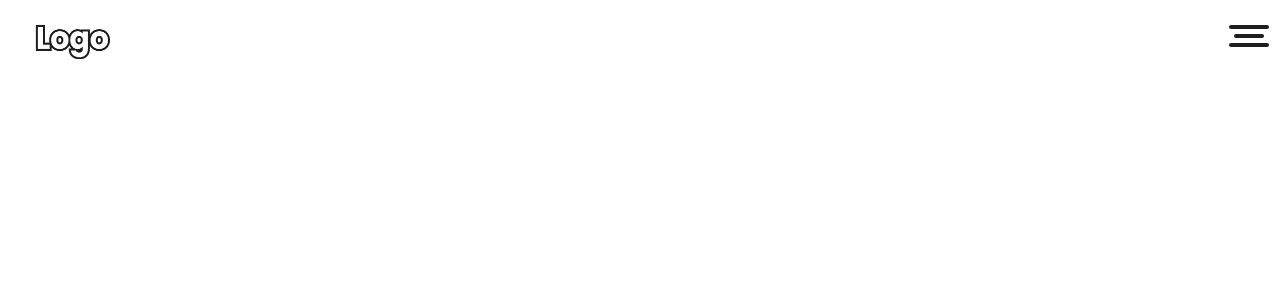
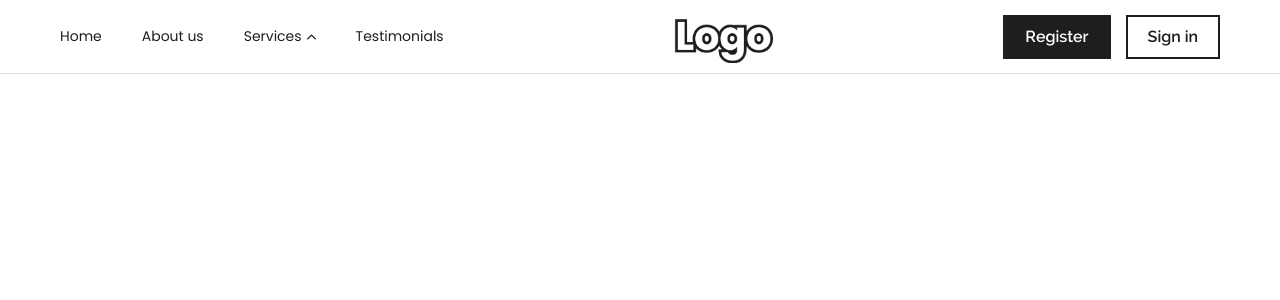
Before and after one commit to modeltoIT/responsive-header, a React (Vite) app: page / in a window 1280 px wide. Shown: the top 300 px of the page. Built offline with nearby package versions, Linux system fonts and the light colour scheme.

Commit message:
feat: add desktop responsive header

```diff
--- a/src/App.tsx
+++ b/src/App.tsx
@@ -1,11 +1,19 @@
 import { Header } from './components/Header';
-import { ThemeProvider } from 'styled-components';
+import styled, { ThemeProvider } from 'styled-components';
 import { theme } from './styles/theme.ts';
+
+const MainSection = styled.main`
+  height: 100vh;
+  width: 100vw;
+
+  padding-top: 7.5rem;
+`;
 
 function App() {
   return (
     <ThemeProvider theme={theme}>
-      <Header />;
+      <Header />
+      <MainSection />
     </ThemeProvider>
   );
 }
--- a/src/components/Header/Header.tsx
+++ b/src/components/Header/Header.tsx
@@ -1,24 +1,55 @@
-import { useState } from 'react';
+import { type MouseEventHandler, useState } from 'react';
 import styled from 'styled-components';
 
 import { CloseMenuIcon, HamburgerMenuIcon } from '../../assets';
 import logoIcon from '../../assets/logo.png';
 
 import { MobileMenu } from '../MobileMenu';
+import { Navigation } from '../Navigation';
+import { ButtonLink } from '../../shared/ButtonLink';
 
 const HeaderContainer = styled.header`
   position: fixed;
   top: 0;
   left: 0;
   right: 0;
-  z-index: 10;
+  z-index: 20;
+`;
 
+const HeaderDesktop = styled.div`
+  display: none;
+
+  @media screen and (min-width: ${({ theme }) => theme.breakpoints.large}) {
+    display: flex;
+    align-items: center;
+    justify-content: space-between;
+    gap: 2rem;
+    background-color: white;
+
+    padding: ${({ theme }) => theme.padding['header-large']};
+    border-bottom: 1px solid #ddd;
+  }
+`;
+
+const HeaderMobile = styled.div`
   display: flex;
   align-items: center;
   justify-content: space-between;
   padding: ${({ theme }) => theme.padding['header-small']};
+  background-color: ${({ theme }) => theme.colors.secondary};
 
-  background-color: ${({ theme }) => theme.colors.secondary};
+  @media screen and (min-width: ${({ theme }) => theme.breakpoints.large}) {
+    display: none;
+    align-items: center;
+    gap: 2rem;
+  }
+`;
+
+const BtnLinkContainer = styled.div`
+  display: flex;
+  gap: 1.5rem;
+
+  padding: ${({ theme }) => theme.padding.small};
 `;
 
 const LogoIcon = styled.img`
@@ -27,12 +58,21 @@ const LogoIcon = styled.img`
 
   height: 3.5rem;
   width: 7.5rem;
+
+  @media screen and (min-width: ${({ theme }) => theme.breakpoints.large}) {
+    height: 4.5rem;
+    width: max-content;
+  }
 `;
 
 const MenuButton = styled.button`
   border: none;
   background-color: transparent;
   cursor: pointer;
+
+  @media screen and (min-width: ${({ theme }) => theme.breakpoints.large}) {
+    display: none;
+  }
 `;
 
 export const Header = () => {
@@ -46,9 +86,47 @@ export const Header = () => {
     setIsMenuOpen(false);
   };
 
+  const registerUser: MouseEventHandler<HTMLAnchorElement> = e => {
+    e.preventDefault();
+  };
+
+  const singInUser: MouseEventHandler<HTMLAnchorElement> = e => {
+    e.preventDefault();
+  };
+
   return (
     <>
       <HeaderContainer>
+        <HeaderDesktop>
+          <Navigation
+            closeMobileMenu={closeMenu}
+            isDesktopMenu={true}
+          />
+
+          <LogoIcon
+            src={logoIcon}
+            alt="Company Logo"
+          />
+
+          <BtnLinkContainer>
+            <ButtonLink
+              href={'/'}
+              onClick={registerUser}
+            >
+              Register
+            </ButtonLink>
+
+            <ButtonLink
+              href={'/'}
+              onClick={singInUser}
+              $bgColor={'secondary'}
+            >
+              Sign in
+            </ButtonLink>
+          </BtnLinkContainer>
+        </HeaderDesktop>
+
+        <HeaderMobile>
           <LogoIcon
             src={logoIcon}
             alt="Company Logo"
@@ -70,6 +148,7 @@ export const Header = () => {
               />
             )}
           </MenuButton>
+        </HeaderMobile>
       </HeaderContainer>
 
       <MobileMenu
--- a/src/components/MobileMenu/MobileMenu.tsx
+++ b/src/components/MobileMenu/MobileMenu.tsx
@@ -28,7 +28,7 @@ const MenuContainer = styled.aside<{ $isOpen: boolean }>`
   transform: ${({ $isOpen }) =>
     $isOpen ? 'translateY(0)' : 'translateY(-100%)'};
 
-  @media screen and (min-width: ${({ theme }) => theme.breakpoints.tablet}) {
+  @media screen and (min-width: ${({ theme }) => theme.breakpoints.large}) {
     display: none;
   }
 `;
--- a/src/components/Navigation/Navigation.tsx
+++ b/src/components/Navigation/Navigation.tsx
@@ -6,6 +6,7 @@ import { navItems } from './navigationData.ts';
 
 interface Props {
   closeMobileMenu: () => void;
+  isDesktopMenu?: boolean;
 }
 
 const NavigationList = styled.ul`
@@ -16,6 +17,12 @@ const NavigationList = styled.ul`
   margin: 0;
 
   list-style: none;
+
+  @media screen and (min-width: ${({ theme }) => theme.breakpoints.large}) {
+    flex-direction: row;
+    align-items: center;
+    gap: 4rem;
+  }
 `;
 
 const ListItem = styled.li`
@@ -28,7 +35,7 @@ const NavLink = styled.a`
   font-size: ${({ theme }) => theme.fontSizes.text};
 `;
 
-export const Navigation: FC<Props> = ({ closeMobileMenu }) => {
+export const Navigation: FC<Props> = ({ closeMobileMenu, isDesktopMenu }) => {
   const followLink: MouseEventHandler<HTMLAnchorElement> = e => {
     e.preventDefault();
 
@@ -44,6 +51,7 @@ export const Navigation: FC<Props> = ({ closeMobileMenu }) => {
               items={item.children}
               headerName={item.label}
               onClick={followLink}
+              isDesktopMenu={isDesktopMenu}
             />
           ) : (
             <NavLink
--- a/src/shared/ToggleMenu/ToggleMenu.tsx
+++ b/src/shared/ToggleMenu/ToggleMenu.tsx
@@ -23,15 +23,14 @@ const ToggleMenuContainer = styled.div<{ $isOpen: boolean }>`
   width: max-content;
   gap: 1rem;
   transition: max-height 300ms ease-in-out;
-  max-height: ${({ $isOpen }) => ($isOpen ? '30rem' : '2.6rem')};
+  overflow: hidden;
 
-  overflow: hidden;
+  @media screen and (max-width: ${({ theme }) => theme.breakpoints.large}) {
+    max-height: ${({ $isOpen }) => ($isOpen ? '30rem' : '2.6rem')};
+  }
 `;
 
 const ToggleButton = styled.button`
-  position: relative;
-  z-index: 20;
-
   display: flex;
   align-items: center;
   gap: 0.5rem;
@@ -39,6 +38,9 @@ const ToggleButton = styled.button`
   padding: 0.5rem 0;
   border: none;
   background-color: white;
+
+  color: ${({ theme }) => theme.colors.primary};
+  font-size: ${({ theme }) => theme.fontSizes.text};
 
   cursor: pointer;
 `;
@@ -58,14 +60,27 @@ const ChevronIcon = styled(Chevron)<{
   transform: ${({ $isOpen }) => ($isOpen ? 'rotate(0)' : 'rotate(180deg)')}}
 `;
 
-const NavigationList = styled.ul<{ $isOpen: boolean }>`
+const NavigationContainer = styled.ul<{ $isOpen: boolean }>`
   display: flex;
   flex-direction: column;
   gap: 1.5rem;
   padding: 0;
   margin: 0;
+  list-style: none;
 
-  list-style: none;
+  @media screen and (min-width: ${({ theme }) => theme.breakpoints.large}) {
+    position: absolute;
+    padding-block: 1.1rem;
+    top: 7.4rem;
+    z-index: -1;
+    gap: 0.4rem;
+    border: 1px solid #ddd;
+    border-top: none;
+
+    transition: transform 300ms ease-in-out;
+    transform: ${({ $isOpen }) =>
+      $isOpen ? 'translate(-25%, 0%)' : 'translate(-25%, -100%)'};
+  }
 `;
 
 const ListItem = styled.li`
@@ -76,6 +91,15 @@ const NavLink = styled.a`
   text-decoration: none;
   color: ${({ theme }) => theme.colors.primary};
   font-size: ${({ theme }) => theme.fontSizes.text};
+
+  @media screen and (min-width: ${({ theme }) => theme.breakpoints.large}) {
+    display: block;
+    padding: ${({ theme }) => theme.padding['nav-item']};
+
+    &:hover {
+      background-color: rgba(221, 221, 221, 0.3);
+    }
+  }
 `;
 
 export const ToggleMenu: FC<Props> = ({
@@ -108,6 +132,12 @@ export const ToggleMenu: FC<Props> = ({
     }
   };
 
+  const onClickLink: MouseEventHandler<HTMLAnchorElement> = e => {
+    onClick(e);
+
+    if (isDesktopMenu) setIsOpen(false);
+  };
+
   const onBlurHandler: EventListener = e => {
     const target = e.target as HTMLElement;
 
@@ -129,9 +159,8 @@ export const ToggleMenu: FC<Props> = ({
 
   return (
     <ToggleMenuContainer $isOpen={isOpen}>
-      <NavLink
+      <ToggleButton
         ref={dropDownBtn}
-        as={ToggleButton}
         aria-label={isOpen ? 'Open services' : 'Close services'}
         onClick={toggleDropDown}
       >
@@ -141,9 +170,9 @@ export const ToggleMenu: FC<Props> = ({
           $width={9}
           $height={6}
         />
-      </NavLink>
+      </ToggleButton>
 
-      <NavigationList
+      <NavigationContainer
         ref={dropDownList}
         tabIndex={-1}
         $isOpen={isOpen}
@@ -152,13 +181,13 @@ export const ToggleMenu: FC<Props> = ({
           <ListItem key={item.id}>
             <NavLink
               href={item.href}
-              onClick={onClick}
+              onClick={onClickLink}
             >
               {item.label}
             </NavLink>
           </ListItem>
         ))}
-      </NavigationList>
+      </NavigationContainer>
     </ToggleMenuContainer>
   );
 };
--- a/src/styles/globalStyles.ts
+++ b/src/styles/globalStyles.ts
@@ -22,12 +22,12 @@ export const GlobalStyles = createGlobalStyle`
 
   html {
     font-size: 62.5%;
-    scrollbar-gutter: stable both-edges;
   }
 
   body {
     min-width: 32rem;
     font-family: 'Poppins', 'Raleway', sans-serif;
     font-weight: 400;
+    line-height: 0;
   }
 `;
--- a/src/styles/mediaQueries.ts
+++ /dev/null
@@ -1,5 +0,0 @@
-export const device = {
-  mobile: '(max-width: 480px)',
-  tablet: '(max-width: 768px)',
-  desktop: '(min-width: 1024px)',
-};
--- a/src/styles/theme.ts
+++ b/src/styles/theme.ts
@@ -18,13 +18,16 @@ export const theme = {
   padding: {
     'header-small': '2rem',
     header: '2rem 2.6rem',
+    'header-large': '1.15rem 6rem',
     mobileMenu: '8.4rem 2rem 2.7rem 2rem',
     linkBtn: '1rem 2rem',
+    'nav-item': '0.8rem 3.15rem',
     small: '3px 0',
   },
   breakpoints: {
     mobile: '480px',
-    tablet: '768px',
+    large: '992px',
     desktop: '1024px',
+    'large-desktop': '1440px',
   },
 };
```
Lines whose indentation alone changed are shown as unchanged.
